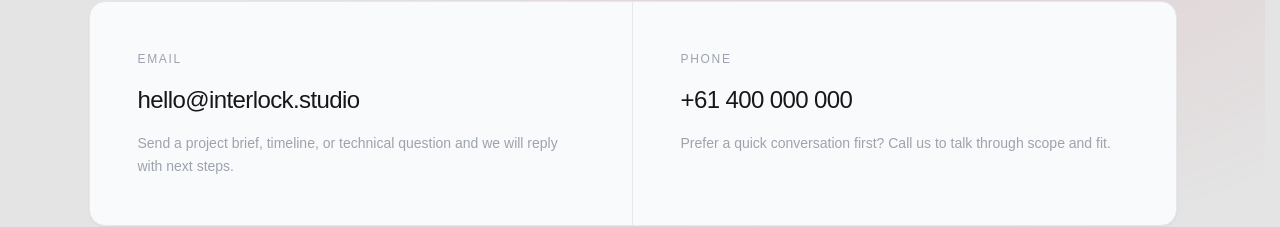
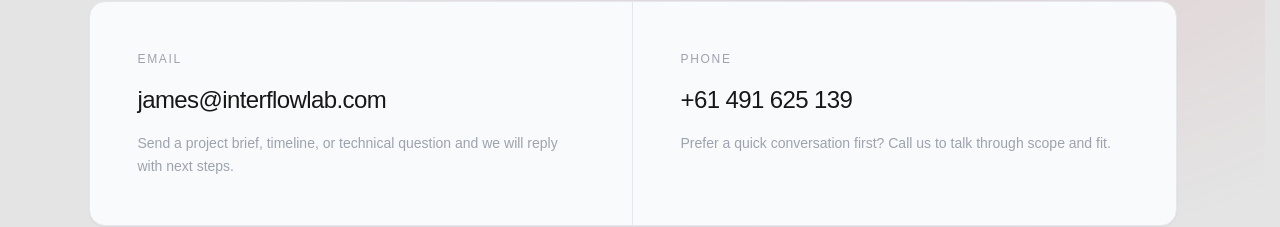
Before and after one commit to Beamzi/solo-agency-site, a Next.js app: page /contact in a window 1280 px wide. Shown: the part 439-666 px from the top of the page. Built offline with nearby package versions, Linux system fonts and the light colour scheme; a web font is replaced by a local one.

Commit message:
contact info updated

```diff
--- a/src/data/pages/contact.ts
+++ b/src/data/pages/contact.ts
@@ -14,15 +14,15 @@ export const contactPageContent = {
   methods: [
     {
       label: "Email",
-      value: "hello@interlock.studio",
+      value: "james@interflowlab.com",
       href: "mailto:hello@interlock.studio",
       description:
         "Send a project brief, timeline, or technical question and we will reply with next steps.",
     },
     {
       label: "Phone",
-      value: "+61 400 000 000",
-      href: "tel:+61400000000",
+      value: "+61 491 625 139",
+      href: "tel:+61491625139",
       description:
         "Prefer a quick conversation first? Call us to talk through scope and fit.",
     },
```
